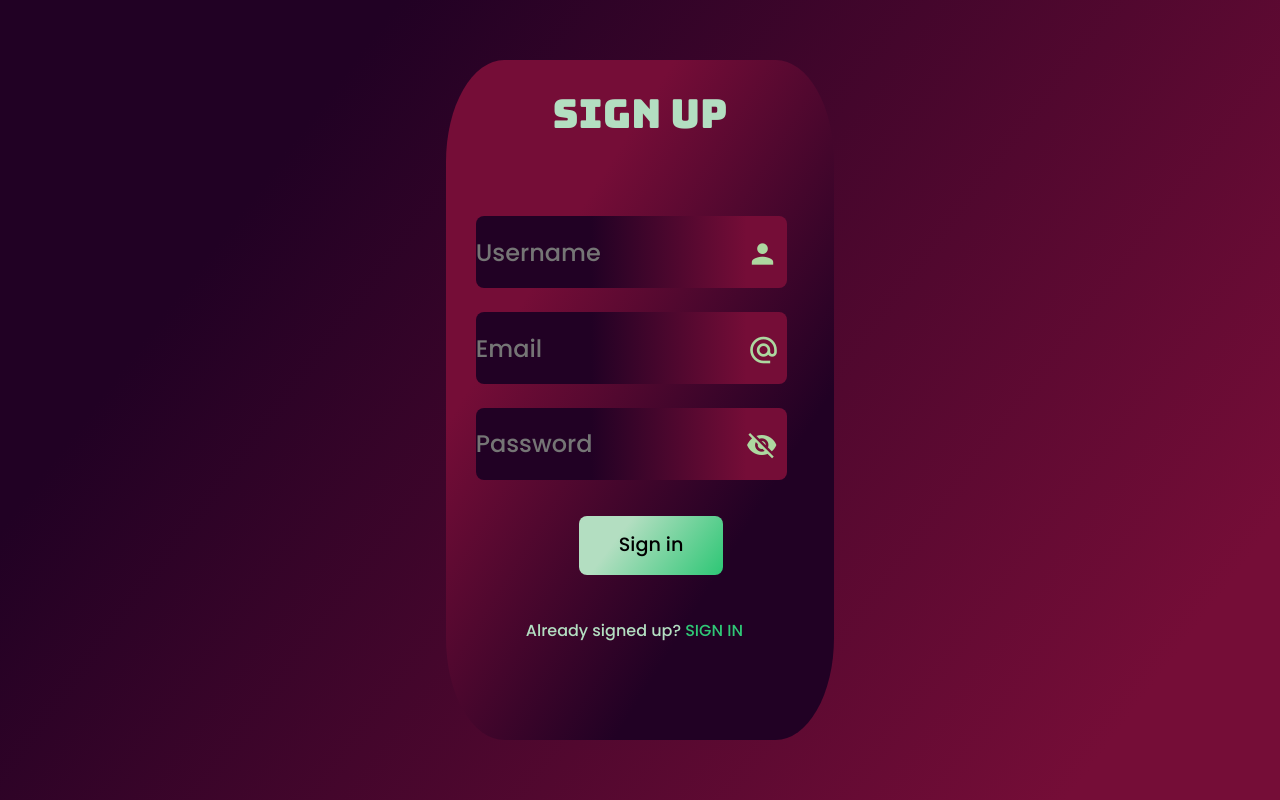
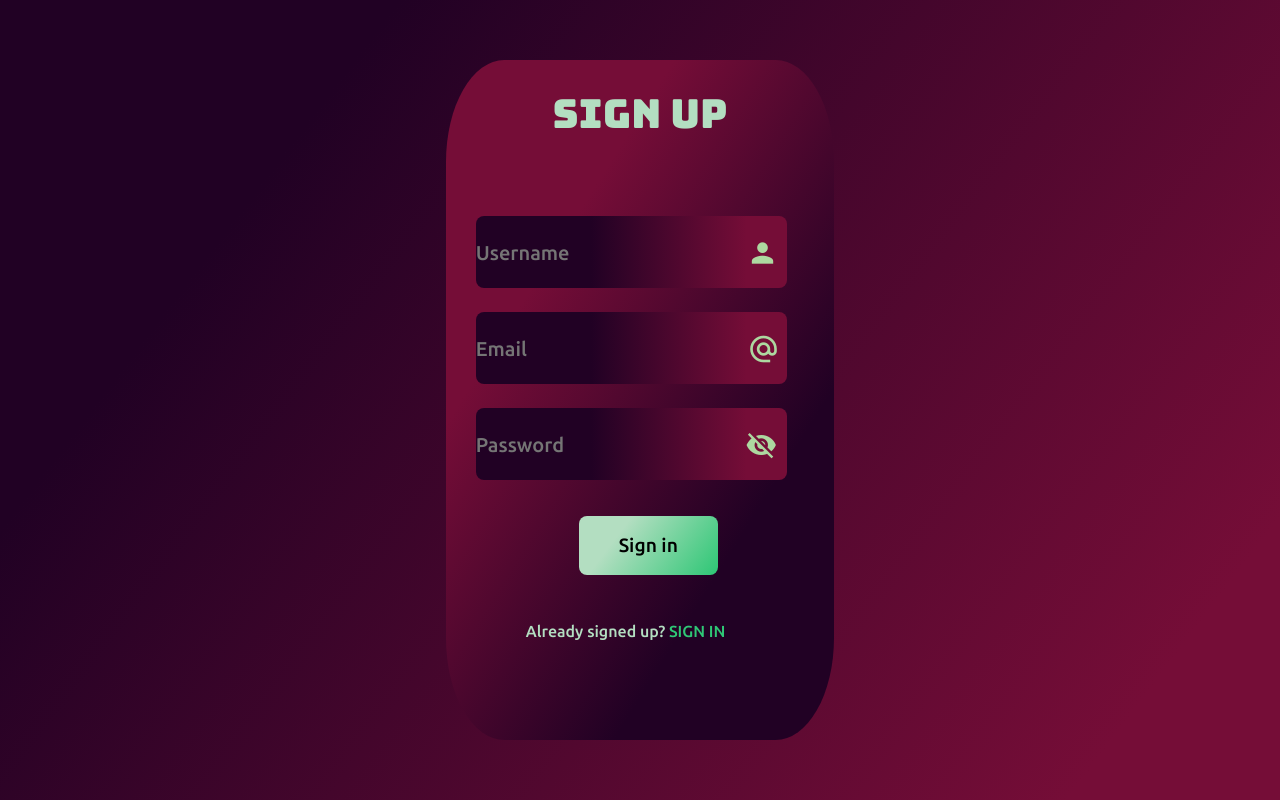
Before and after one commit to Dharundds/ChatRoom, a Flask app: page /signup in a window 1280 px wide. Run offline with Flask 2, Linux system fonts and the light colour scheme.

Commit message:
updated fonts

```diff
--- a/static/css/signup.css
+++ b/static/css/signup.css
@@ -1,12 +1,14 @@
-@import url("https://fonts.googleapis.com/css2?family=Poppins:wght@500&display=swap");
+@import url('https://fonts.googleapis.com/css2?family=Ubuntu:ital,wght@0,500;1,500&display=swap');
 * {
   padding: 0;
   margin: 0;
   box-sizing: border-box;
-  font-family: "Poppins", sans-serif;
+  font-family: 'Ubuntu', sans-serif;
 
 }
-
+::placeholder{
+  font-size: smaller;
+}
 body {
     background: linear-gradient(
     127deg,
@@ -88,7 +90,7 @@ h3{
   font-weight:bold;
 }
 #pass::placeholder{
-  font-family: "Poppins", sans-serif;
+  font-family: 'Ubuntu', sans-serif;
   font-weight:normal;
 }
 #email{
@@ -100,7 +102,7 @@ h3{
   transition: 500ms;
 }
 #submit{
-  font-family: "Poppins", sans-serif;
+  font-family: 'Ubuntu', sans-serif;
   font-size: larger;
   font-weight: normal;
   border-style: none;
```
Also changed, not shown: static/css/index.css (+4 -3 lines), static/css/login.css (+7 -5 lines).
